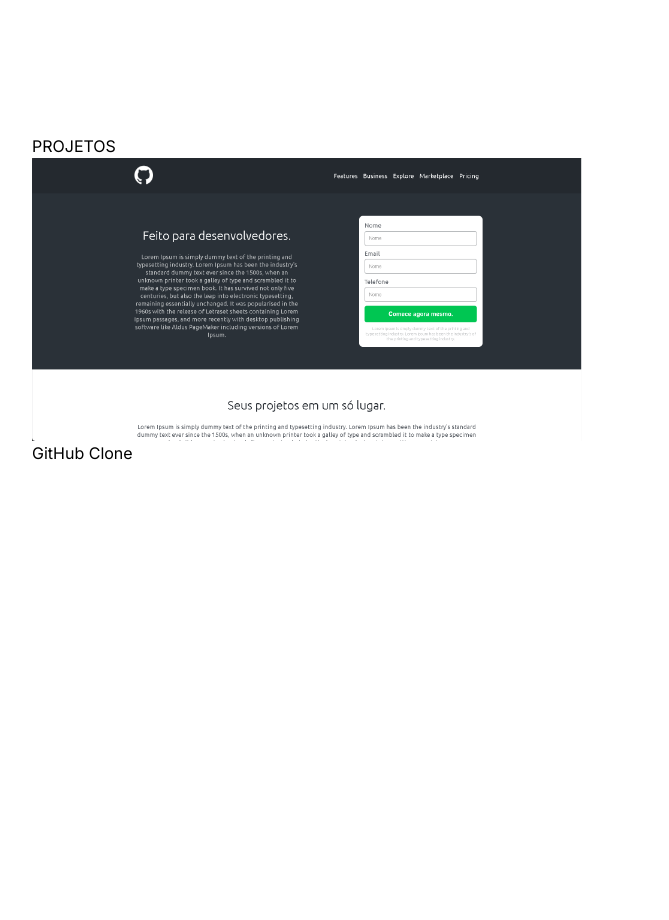
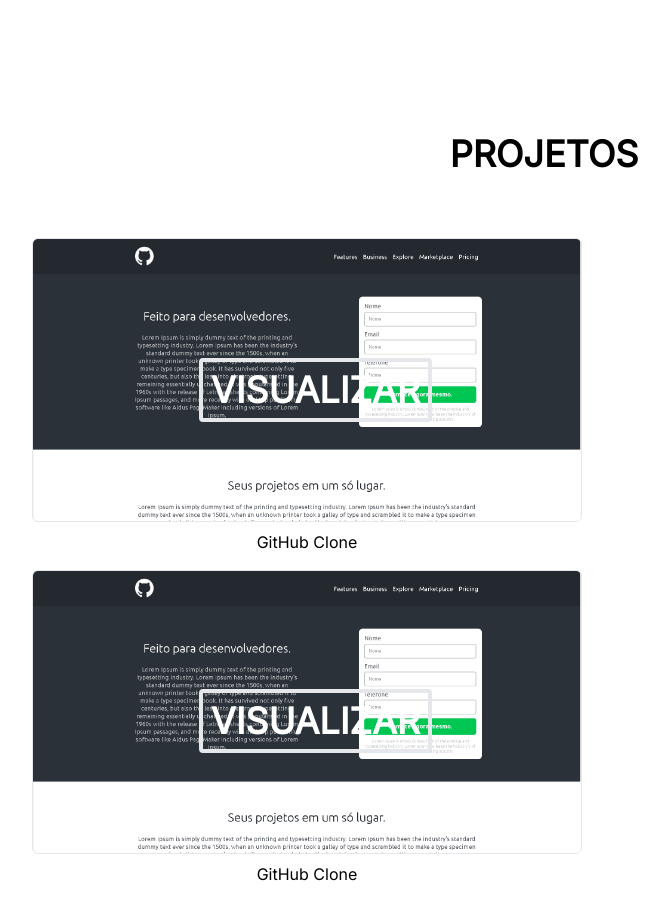
Before and after one commit to sams-dev/portfolio, a Next.js app: page / in a window 1280 px wide. Shown: the part 680-1600 px from the top of the page, without its empty margins (96-765 px from the left). Before the commit the page ends 1193 px from the top, so only its background shows below. Built offline with nearby package versions, Linux system fonts and the light colour scheme.

Commit message:
estilizão de project

```diff
--- a/src/components/Home/portifolio.tsx
+++ b/src/components/Home/portifolio.tsx
@@ -13,18 +13,22 @@
       <Head>
         <title>Portifolio | samsdev</title>
       </Head>
-      <article>
-        <h2>PROJETOS</h2>
-        <ul>
+      <article className="space-y-16 flex flex-col items-center text-center">
+        <h2 className="text-2xl md:text-4xl font-semibold">PROJETOS</h2>
+        <ul className="flex flex-wrap gap-4">
           {projects.map(({ slug, name, image }, index) => (
             <Link href={`/projects/${slug}`} key={name + index}>
-              <li>
+              <li className="project inline-block relative flex flex-col gap-2">
+                <div className="box w-[283.2px] md:w-[550px] h-[178.35px] md:h-[283.5px] absolute">
+                  <div className="visualizar border-4 rounded p-2 md:text-4xl font-bold text-white absolute bottom-[70px]  md:bottom-[100px] right-[70px] md:right-[150px] z-10 ">VISUALIZAR</div>
+                </div>
+
                 <Image
                   src={image.url}
                   alt={image.alt}
                   width={550}
                   height={550}
-                  className="" />
+                  className="object-cover border rounded-md" />
                 <span>{name}</span>
               </li>
             </Link>
--- a/src/pages/index.tsx
+++ b/src/pages/index.tsx
@@ -4,7 +4,16 @@
 
 
 const Home = () => {
-  const projectList = [{
+  const projectList = [
+    {
+    slug: 'github-clone',
+    name: 'GitHub Clone',
+    image: {
+      url: '/github-project.png',
+      alt: 'imagem do site github clone',
+    }
+  },
+  {
     slug: 'github-clone',
     name: 'GitHub Clone',
     image: {
--- a/src/styles/globals.css
+++ b/src/styles/globals.css
@@ -5,3 +5,11 @@
 html, body {
   background-color: white;
 }
+
+.project img:hover {
+  filter: blur(4px) brightness(50%);
+}
+
+.box:hover {
+  filter: blur(4px) brightness(50%);
+}
```
